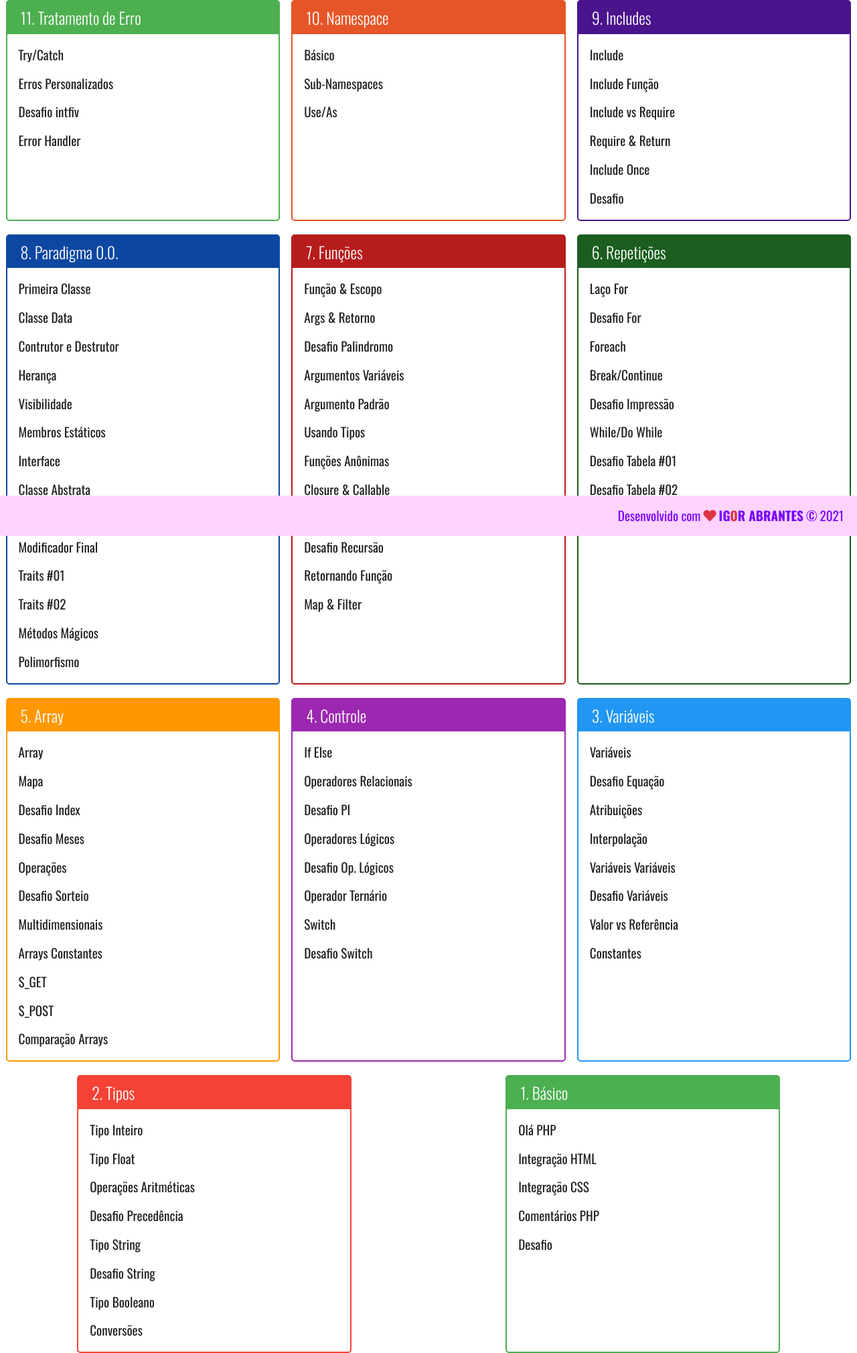
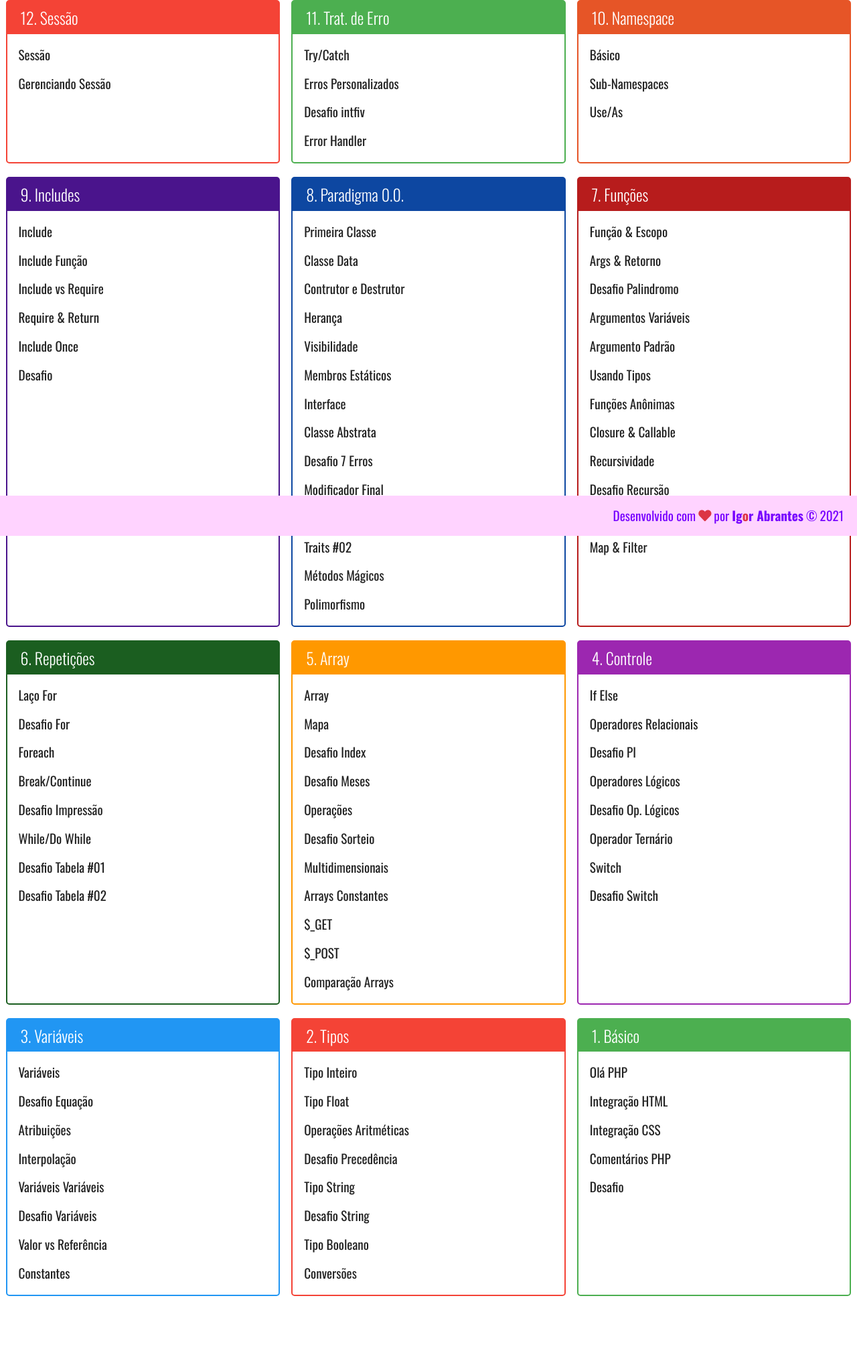
Before and after one commit to IgorAbrantes1/php, a PHP site: template meus-arquivos/template/menu.php in a window 1280 px wide. Shown: the whole page at 67% size. After the commit the page ends 1935 px from the top, so only its background shows below. Run offline with PHP 8.4, Linux system fonts and the light colour scheme; the template is opened without the code that fills it, so the values that code supplies are empty; some libraries are stand-ins or nearby versions.

Commit message:
meus-arquivos: sessao

```diff
--- a/meus-arquivos/template/footer.php
+++ b/meus-arquivos/template/footer.php
@@ -1,9 +1,12 @@
 <footer class="footer">
     Desenvolvido com
     <i class="mx-1 fa fa-heart text-danger"></i>
-    <strong>
-        IG<span class="text-danger">O</span>R ABRANTES
-    </strong>
-    <span class="mx-1">&copy;</span>
-    <?= date('Y'); ?>
+    por
+    <a target="_blank" class="text-decoration-none" style="color: inherit" href="http://github.com/igorabrantes1">
+        <strong class="ms-1">
+            Ig<span class="text-danger">o</span>r Abrantes
+        </strong>
+    </a>
+    <span class="ms-1">&copy;</span>
+    <span class="ms-1"><?= date('Y'); ?></span>
 </footer>
--- a/meus-arquivos/template/menu.php
+++ b/meus-arquivos/template/menu.php
@@ -1,6 +1,17 @@
 <nav class="modules">
+    <div class="module vermelho">
+        <h3>12. Sessão</h3>
+        <ul>
+            <li>
+                <a href="exercicio.php?dir=sessao&file=basico_sessao">Sessão</a>
+            </li>
+            <li>
+                <a href="exercicio.php?dir=sessao&file=gerenciando_sessao">Gerenciando Sessão</a>
+            </li>
+        </ul>
+    </div>
     <div class="module verde">
-        <h3>11. Tratamento de Erro</h3>
+        <h3>11. Trat. de Erro</h3>
         <ul>
             <li>
                 <a href="exercicio.php?dir=tratamento_erro&file=try_catch">Try/Catch</a>
```
Also changed, not shown: meus-arquivos/exercicio.php (+9 -0 lines), meus-arquivos/index.php (+12 -0 lines), meus-arquivos/sessao/basico_sessao.php (added, +26 -0 lines), meus-arquivos/sessao/basico_sessao_alterar.php (added, +22 -0 lines), meus-arquivos/sessao/basico_sessao_limpar.php (added, +7 -0 lines), meus-arquivos/sessao/gerenciando_sessao.php (added, +18 -0 lines).
